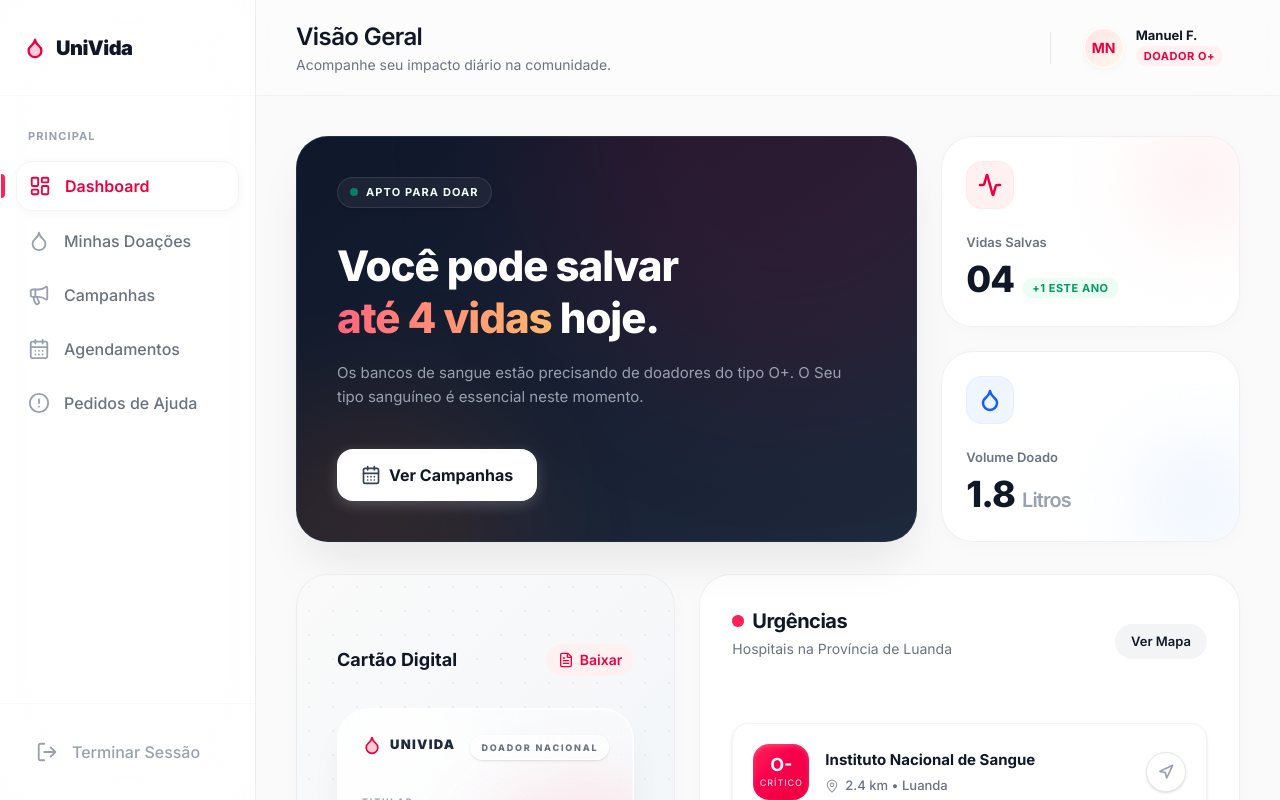
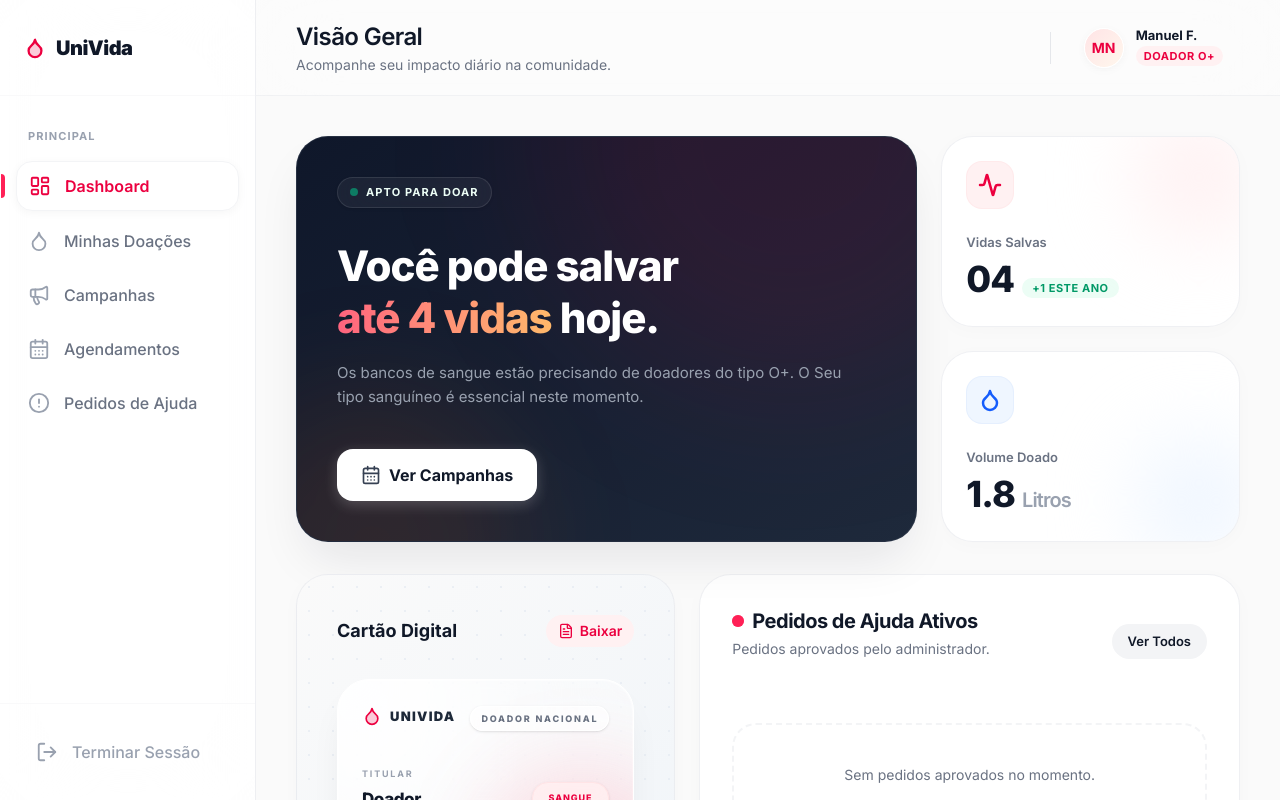
Before and after one commit to GracianoNetoo/helpblood-project, a Vue app: page /dashboard in a window 1280 px wide. Built offline with nearby package versions, Linux system fonts and the light colour scheme.

Commit message:
feat: adicionar gerenciamento de pedidos de ajuda no painel do usuário

```diff
--- a/src/components/DashboardOverview.vue
+++ b/src/components/DashboardOverview.vue
@@ -5,13 +5,16 @@ import { jsPDF } from 'jspdf';
 import { Droplet, CalendarDays, MapPin, Navigation, Activity, FileText } from 'lucide-vue-next';
 import { useDonorsStore } from '../stores/donorsStore';
 import { useAuthStore } from '../stores/authStore';
+import { useHelpRequestsStore } from '../stores/helpRequestsStore';
 
-const emit = defineEmits(['open-campaigns']);
+const emit = defineEmits(['open-campaigns', 'open-requests']);
 
 const donorsStore = useDonorsStore();
 const authStore = useAuthStore();
+const helpRequestsStore = useHelpRequestsStore();
 const { donors } = storeToRefs(donorsStore);
 const { currentDonorId } = storeToRefs(authStore);
+const { requests } = storeToRefs(helpRequestsStore);
 
 const currentDonor = computed(() => donors.value.find((donor) => donor.id === currentDonorId.value));
 const formatDonorId = (donor) => (donor?.id ? `DV-${String(donor.id).padStart(6, '0')}` : 'DV-000000');
@@ -21,6 +24,8 @@ const cardData = computed(() => ({
   id: formatDonorId(currentDonor.value),
   blood: currentDonor.value?.tipo_sanguineo || 'O+'
 }));
+
+const activeHelpRequests = computed(() => requests.value.filter((item) => item.status === 'approved').slice(0, 3));
 
 const downloadCard = () => {
   const data = cardData.value;
@@ -178,7 +183,7 @@ const downloadCard = () => {
         </div>
       </div>
 
-      <!-- Urgencies List Bento -->
+      <!-- Help Requests Bento -->
       <div class="lg:col-span-7 bg-white rounded-4xl border border-gray-200/60 shadow-[0_4px_20px_rgba(0,0,0,0.02)] flex flex-col h-full overflow-hidden">
         <div class="p-6 md:p-8 pb-4 flex justify-between items-end">
           <div>
@@ -187,40 +192,29 @@ const downloadCard = () => {
                 <span class="animate-ping absolute inline-flex h-full w-full rounded-full bg-rose-400 opacity-75"></span>
                 <span class="relative inline-flex rounded-full h-3 w-3 bg-rose-500"></span>
               </div>
-              Urgências
+              Pedidos de Ajuda Ativos
             </h3>
-            <p class="text-sm text-gray-500 mt-1">Hospitais na Província de Luanda</p>
+            <p class="text-sm text-gray-500 mt-1">Pedidos aprovados pelo administrador.</p>
           </div>
-          <button class="text-[13px] font-semibold text-gray-900 bg-gray-100 hover:bg-gray-200 px-4 py-2 rounded-full transition-colors">Ver Mapa</button>
+          <button @click="emit('open-requests')" class="text-[13px] font-semibold text-gray-900 bg-gray-100 hover:bg-gray-200 px-4 py-2 rounded-full transition-colors">Ver Todos</button>
         </div>
 
         <div class="p-6 md:p-8 pt-0 space-y-3">
+          <div v-if="activeHelpRequests.length === 0" class="py-10 text-center border-2 border-dashed border-gray-100 rounded-3xl text-sm text-gray-500">
+            Sem pedidos aprovados no momento.
+          </div>
 
-          <div class="group border border-gray-100 hover:border-gray-200 bg-white hover:bg-gray-50 rounded-2xl p-4 md:p-5 transition-all cursor-pointer flex justify-between items-center shadow-sm hover:shadow-md">
+          <div v-else v-for="request in activeHelpRequests" :key="request.id" class="group border border-gray-100 hover:border-gray-200 bg-white hover:bg-gray-50 rounded-2xl p-4 md:p-5 transition-all cursor-pointer flex justify-between items-center shadow-sm hover:shadow-md">
             <div class="flex items-center gap-4">
               <div class="w-14 h-14 bg-linear-to-br from-rose-500 to-rose-600 rounded-2xl flex flex-col items-center justify-center font-bold text-white shadow-inner shadow-white/20">
-                <span class="text-lg leading-none">O-</span>
-                <span class="text-[9px] uppercase tracking-widest opacity-80 font-medium mt-0.5">Crítico</span>
+                <span class="text-lg leading-none">{{ request.tipo_sanguineo || 'N/A' }}</span>
+                <span class="text-[9px] uppercase tracking-widest opacity-80 font-medium mt-0.5">Aprovado</span>
               </div>
               <div>
-                <p class="font-bold text-gray-900 text-[15px] group-hover:text-rose-700 transition-colors">Instituto Nacional de Sangue</p>
-                <p class="text-[13px] text-gray-500 mt-1 flex items-center gap-1.5 font-medium"><MapPin class="w-3.5 h-3.5 text-gray-400"/> 2.4 km • Luanda</p>
-              </div>
-            </div>
-            <div class="w-10 h-10 rounded-full bg-white border border-gray-200 flex items-center justify-center shadow-sm group-hover:scale-105 transition-transform text-gray-400 group-hover:text-rose-600">
-              <Navigation class="w-4 h-4" stroke-width="2.5" />
-            </div>
-          </div>
-
-          <div class="group border border-gray-100 hover:border-gray-200 bg-white hover:bg-gray-50 rounded-[20px] p-4 md:p-5 transition-all cursor-pointer flex justify-between items-center shadow-sm hover:shadow-md">
-            <div class="flex items-center gap-4">
-              <div class="w-14 h-14 bg-white border border-gray-200 text-gray-700 rounded-2xl flex flex-col items-center justify-center font-bold shadow-sm">
-                <span class="text-lg leading-none">A+</span>
-                <span class="text-[9px] uppercase tracking-widest opacity-80 font-medium mt-0.5">Médio</span>
-              </div>
-              <div>
-                <p class="font-bold text-gray-900 text-[15px] group-hover:text-rose-700 transition-colors">Clínica Girassol</p>
-                <p class="text-[13px] text-gray-500 mt-1 flex items-center gap-1.5 font-medium"><MapPin class="w-3.5 h-3.5 text-gray-400"/> 5.1 km • Luanda</p>
+                <p class="font-bold text-gray-900 text-[15px] group-hover:text-rose-700 transition-colors">{{ request.nome || 'Pedido Anonimo' }}</p>
+                <p class="text-[13px] text-gray-500 mt-1 flex items-center gap-1.5 font-medium">
+                  <MapPin class="w-3.5 h-3.5 text-gray-400"/> {{ request.localizacao || 'Localizacao nao informada' }}
+                </p>
               </div>
             </div>
             <div class="w-10 h-10 rounded-full bg-white border border-gray-200 flex items-center justify-center shadow-sm group-hover:scale-105 transition-transform text-gray-400 group-hover:text-rose-600">
--- a/src/components/UserDashboard.vue
+++ b/src/components/UserDashboard.vue
@@ -121,6 +121,7 @@ const handleSelectTab = (tabId, options = {}) => {
           :is="navItems.find(item => item.id === activeTab).component"
           :auto-open="activeTab === 'campaigns' ? autoOpenCampaigns : false"
           @open-campaigns="handleSelectTab('campaigns', $event || {})"
+          @open-requests="handleSelectTab('emergencies')"
           @reset-auto-open="autoOpenCampaigns = false"
         />
       </div>
```
